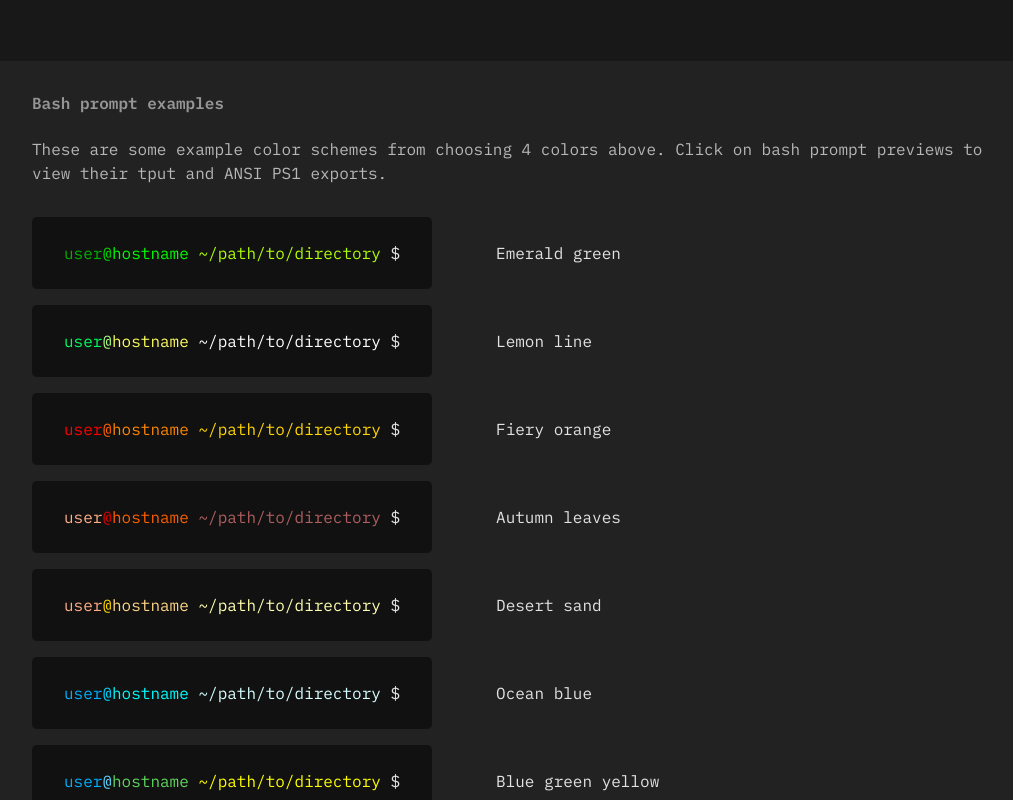
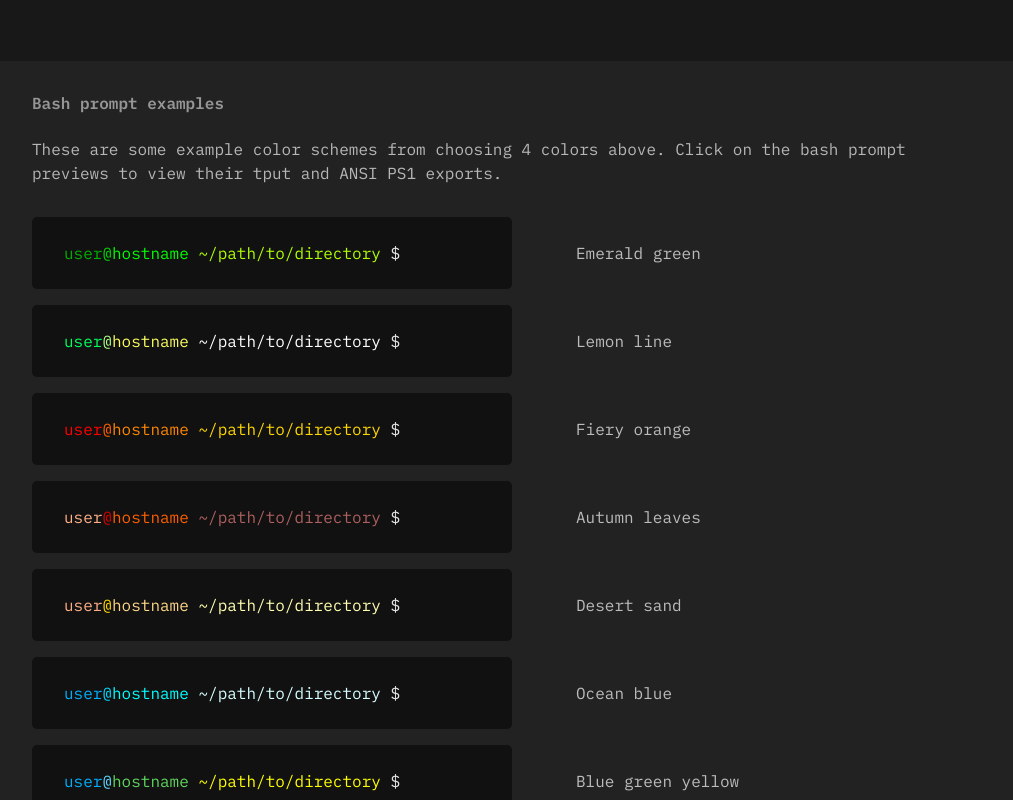
Before and after one commit to linrock/bash-prompt-generator, a React (Create React App) app: page / in a window 1280 px wide. Shown: the part 940-1740 px from the top of the page, without its empty margins (132-1145 px from the left). Built offline with nearby package versions, Linux system fonts and the light colour scheme.

Commit message:
Adjust size of prompt examples and some text

```diff
--- a/public/index.html
+++ b/public/index.html
@@ -4,11 +4,11 @@
     <meta charset="utf-8" />
     <link rel="icon" href="favicon.ico" />
     <meta name="viewport" content="width=device-width, initial-scale=1" />
-    <meta name="description" content="Easily customize colors for your bash prompt. Generates PS1 variables for custom prompts." />
+    <meta name="description" content="Easily customize colors for your bash prompt and generate PS1 variables. Examples of colorful bash prompts." />
     <link rel="preconnect" href="https://fonts.googleapis.com">
     <link rel="preconnect" href="https://fonts.gstatic.com" crossorigin>
     <link href="https://fonts.googleapis.com/css2?family=IBM+Plex+Mono:wght@400;600&display=swap" rel="stylesheet">
-    <title>Bash prompt generator</title>
+    <title>Bash prompt generator with colors</title>
   </head>
   <body>
     <header>
--- a/src/BashPromptGenerator.jsx
+++ b/src/BashPromptGenerator.jsx
@@ -24,7 +24,7 @@ const BashPromptExample = ({ name, colors }) => {
   const [shouldShowPs1, setShouldShowPs1] = useState(false);
   return <>
     <div className="prompt-preview-and-name">
-      <code className="prompt-preview"
+      <code className="prompt-preview prompt-preview-example"
             onClick={() => {
               setShouldShowPs1(!shouldShowPs1);
             }}>
@@ -37,7 +37,7 @@ const BashPromptExample = ({ name, colors }) => {
         <span className="cmd-separator"
         >$</span>
       </code>
-      <h5>{name}</h5>
+      <div className="prompt-theme-name">{name}</div>
     </div>
 
     <div class="example-ps1-prompts"style={{ display: shouldShowPs1 ? 'block' : 'none' }}>
@@ -229,7 +229,7 @@ function BashPromptGenerator() {
           <h2>Bash prompt examples</h2>
           <p style={{ marginBottom: '2rem' }}>
             These are some example color schemes from choosing 4 colors above.
-            Click on bash prompt previews to view their tput and ANSI PS1 exports.
+            Click on the bash prompt previews to view their tput and ANSI PS1 exports.
           </p>
 
           <BashPromptExample name="Emerald green"
--- a/src/style.css
+++ b/src/style.css
@@ -59,12 +59,13 @@ pre {
   align-items: center;
   margin-bottom: 1rem;
 }
-h5 {
+.prompt-theme-name {
   font-size: 1rem;
   font-weight: normal;
   margin: 0;
   padding: 0;
   margin-left: 4rem;
+  opacity: 0.8;
 }
 .prompt-preview, code, pre {
   background: #111;
@@ -82,6 +83,9 @@ h5 {
 }
 .example-ps1-prompts {
   margin-bottom: 3rem;
+}
+.prompt-preview-example {
+  width: 480px;
 }
 input[type="number"] {
   color: #c9c9c9;
@@ -248,7 +252,10 @@ section.bash-prompt-variables {
   .bash-variable-list {
     font-size: 0.6rem;
   }
-  h5 {
+  .prompt-preview-example {
+    width: 100%;
+  }
+  .prompt-theme-name {
     display: none;
   }
 }
```
